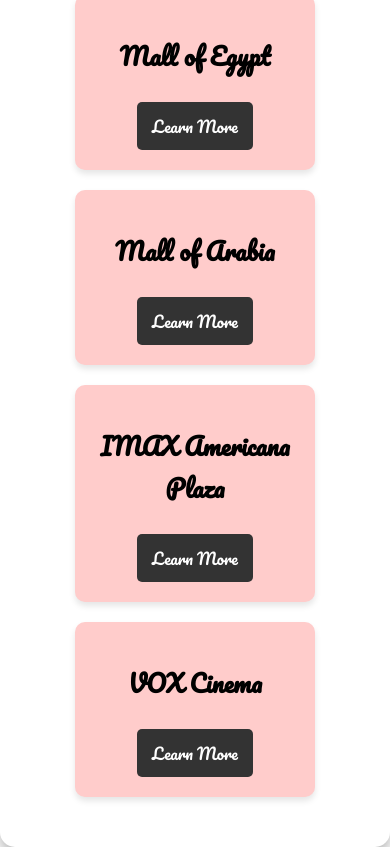
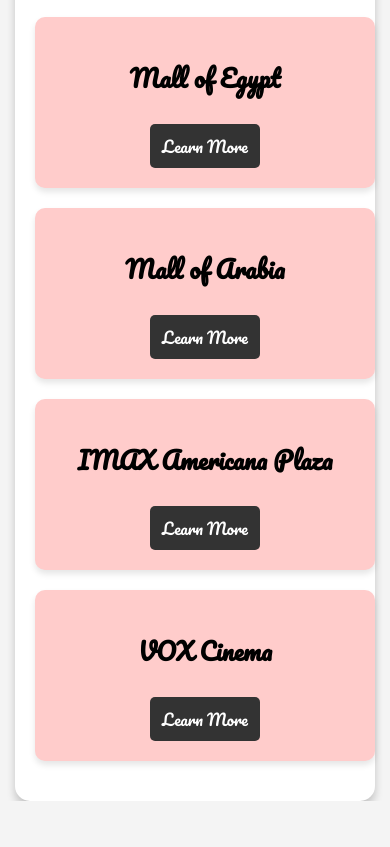
Before and after one commit to lilpandaz69/ask-her-out, a plain HTML site: page cinema.html in a window 390 px wide. Shown: the part 65-912 px from the top of the page. After the commit the page ends 866 px from the top, so only its background shows below. Drawn offline with Linux system fonts and the light colour scheme.

Commit message:
Update cinma.css

```diff
--- a/cinma.css
+++ b/cinma.css
@@ -6,6 +6,7 @@ body {
     align-items: center;
     height: 100vh;
     margin: 0;
+    padding: 0 15px; /* Add padding to avoid content touching edges */
 }
 
 .main-container {
@@ -62,3 +63,48 @@ body {
 .box a:hover {
     background-color: #555;
 }
+
+/* Responsive Styles */
+@media (max-width: 1024px) {
+    .main-container {
+        max-width: 700px; /* Adjust container width */
+    }
+
+    .box {
+        width: 180px; /* Adjust box width for tablet size */
+    }
+}
+
+@media (max-width: 768px) {
+    .main-container {
+        max-width: 600px; /* Narrower container for smaller screens */
+    }
+
+    .box {
+        width: 45%; /* Display boxes in two columns on smaller screens */
+    }
+}
+
+@media (max-width: 480px) {
+    .main-container {
+        padding: 20px; /* Reduce padding on mobile */
+    }
+
+    .main-container h1 {
+        font-size: 26px; /* Adjust heading size */
+    }
+
+    #container {
+        flex-direction: column; /* Stack boxes vertically */
+        align-items: center; /* Center the boxes */
+    }
+
+    .box {
+        width: 100%; /* Full width for mobile */
+        max-width: 300px; /* Max width to prevent oversized boxes */
+    }
+
+    .box a {
+        padding: 8px 12px; /* Adjust button padding for mobile */
+    }
+}
```
